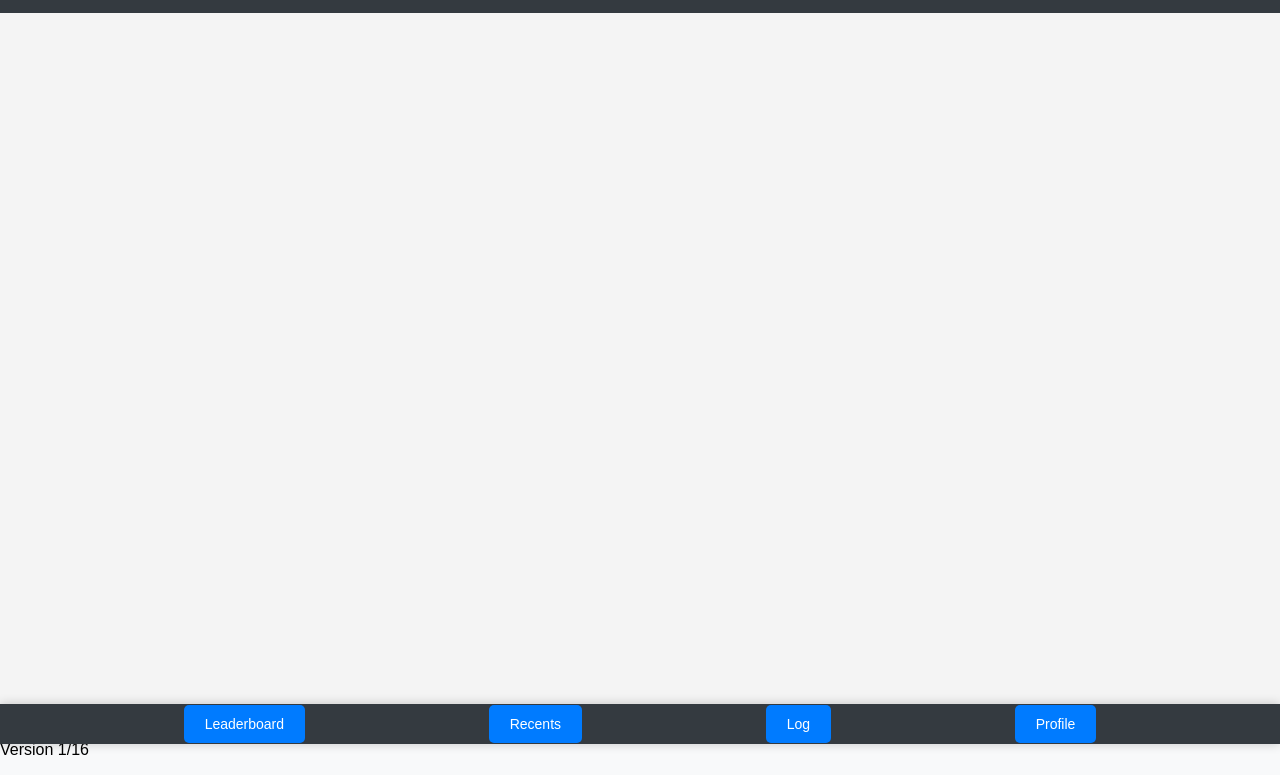
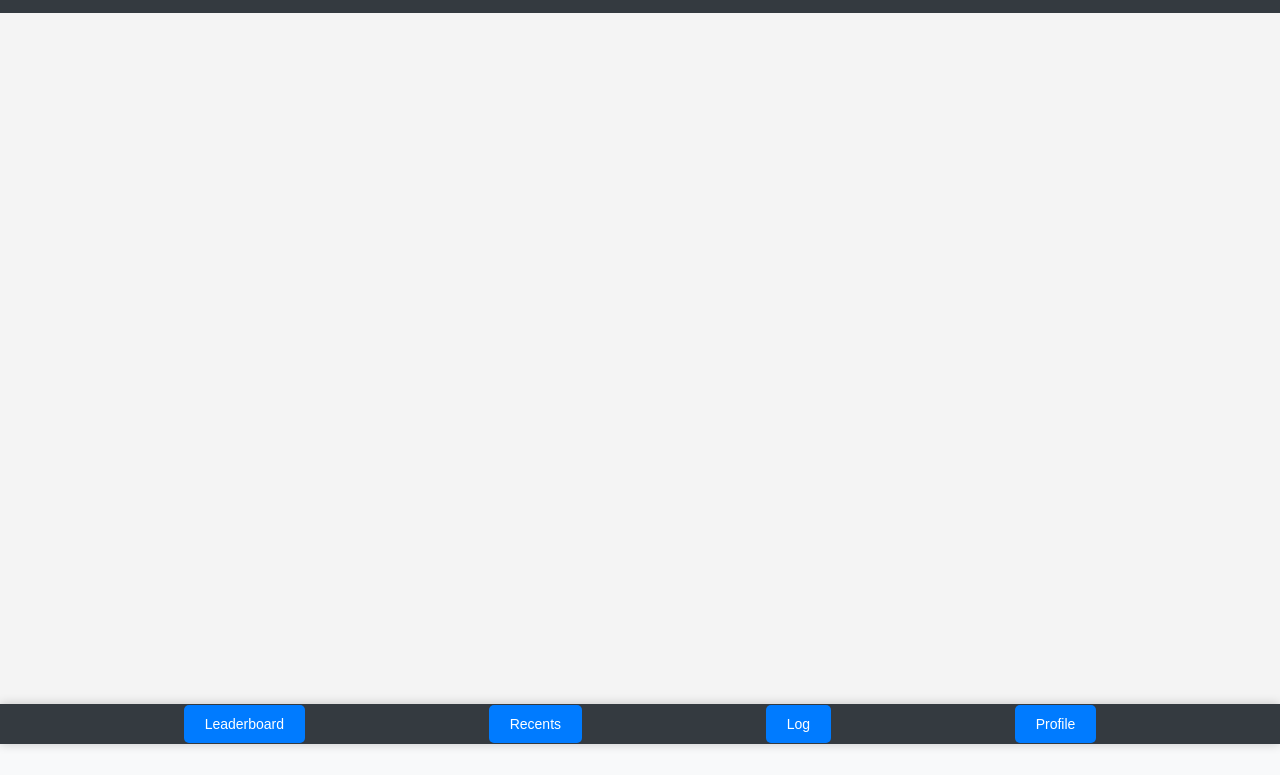
Before and after one commit to bradwco/bettingApp, a website built with webpack: page dist/leaderboard.html in a window 1280 px wide. Shown: the part 56-831 px from the top of the page. After the commit the page ends 800 px from the top, so only its background shows below. Built offline with nearby package versions, Linux system fonts and the light colour scheme; some packages are replaced by stand-ins of ours; no server answers; the database is empty.

Commit message:
Update leaderboard.html

```diff
--- a/dist/leaderboard.html
+++ b/dist/leaderboard.html
@@ -13,7 +13,6 @@
     <div class="content" id="leaderboardContainer">
         <!-- Leaderboard will be dynamically added here -->
     </div>
-    <p class = "Version">Version 1/16</p>
     <nav class="bottom-bar">
         <button onclick="redirectToPage('leaderboard.html')">Leaderboard</button>
         <button onclick="redirectToPage('recents.html')">Recents</button>
```
